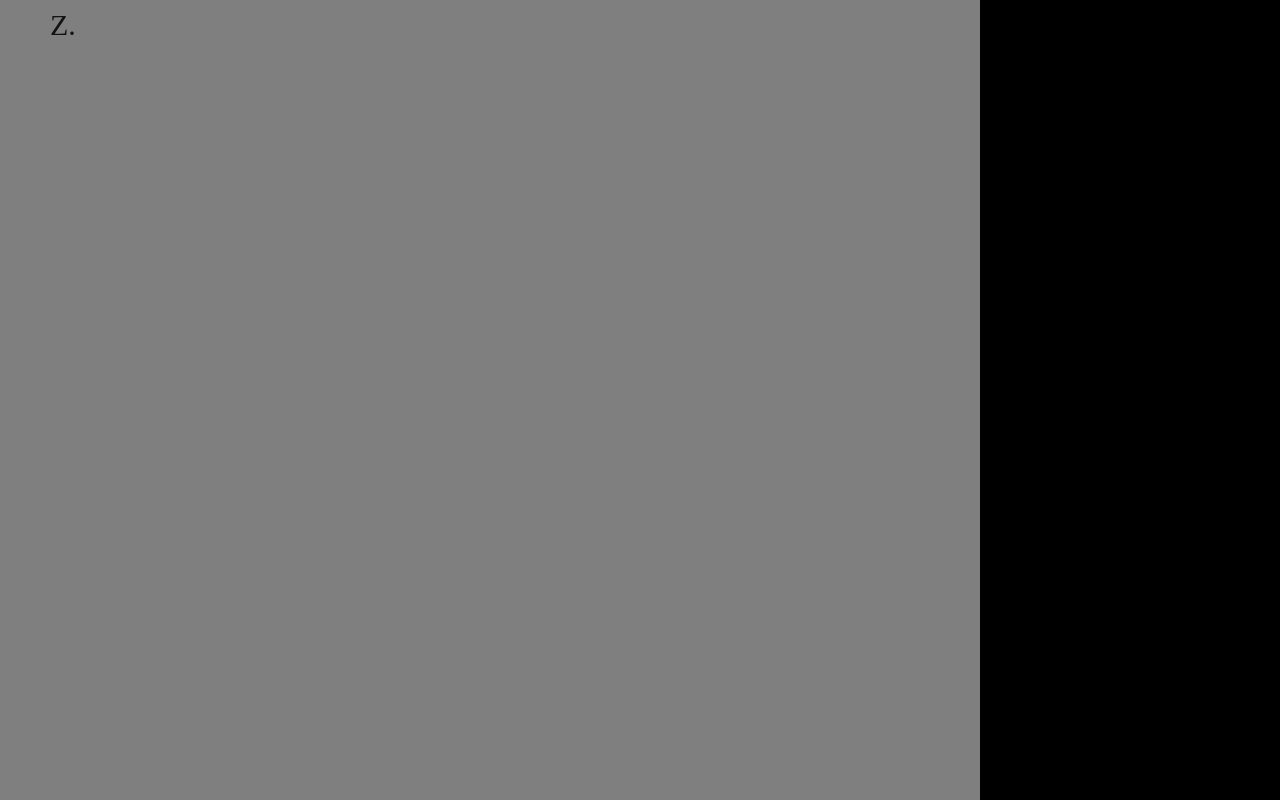
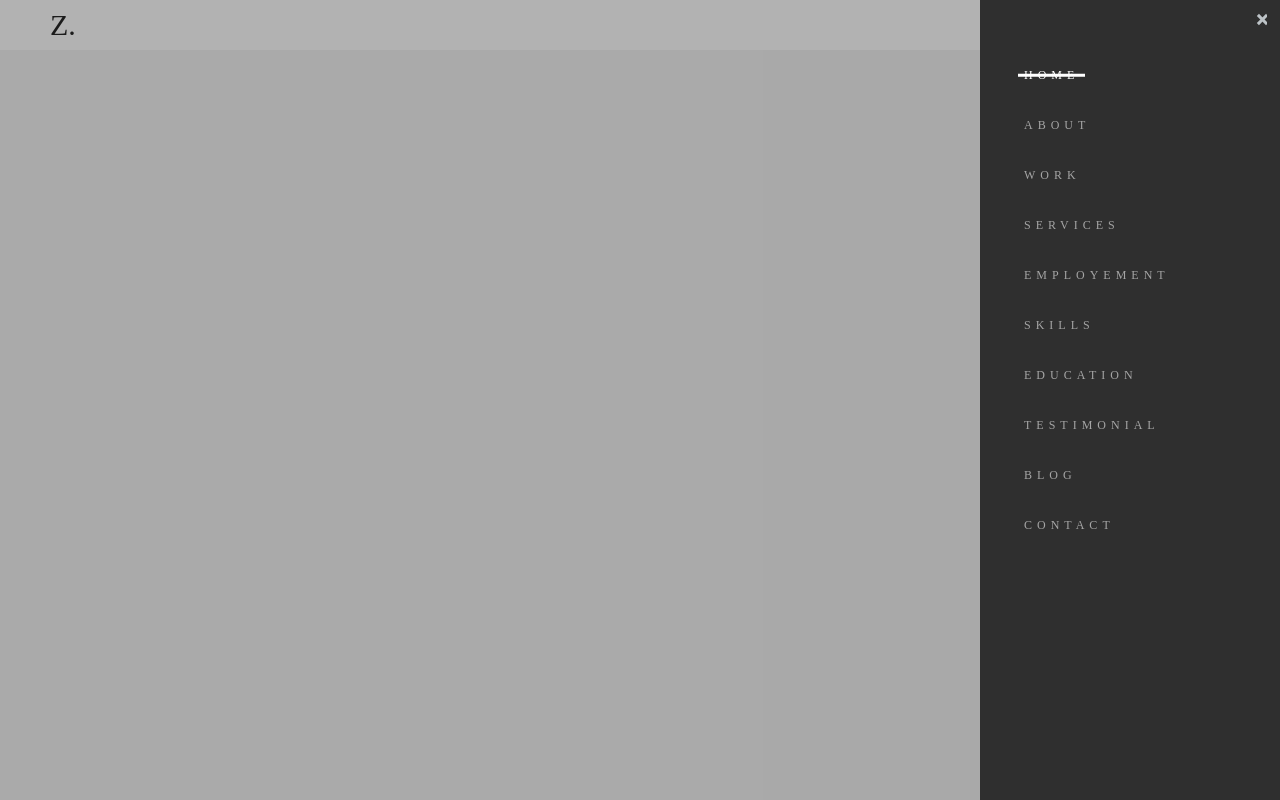
Before and after one commit to 313258196/personal-website, a React (Create React App) app: page / in a window 1280 px wide. Both pictures are taken after a click on the element 1213 px from the left and 25 px from the top of the page. Built offline with nearby package versions, Linux system fonts and the light colour scheme.

Commit message:
perfact: perfact animate effect

```diff
--- a/src/App.css
+++ b/src/App.css
@@ -1,3 +1,8 @@
 @import '~antd/dist/antd.css';
 
-.App {}
+.App {
+    background-color: #f3f3f3;
+    height: 100vh;
+    width: 100vw;
+    overflow: hidden;
+}
--- a/src/components/hTransition/_style.scss
+++ b/src/components/hTransition/_style.scss
@@ -92,41 +92,35 @@
 /*入场动画开始*/
 .nav-bar-enter,
 .nav-bar-appear {
-    opacity: 0;
-    margin-right: -400px;
+    margin-right: -300px;
 }
 
 /*入场动画过程*/
 .nav-bar-enter-active,
 .nav-bar-appear-active {
-    opacity: 1;
     margin-right: 0;
-    transition: all .5 s ease-in;
+    transition: all .8s cubic-bezier(0.7, 0, 0.3, 1);
 }
 
 /*入场动画结束*/
 .nav-bar-enter-done {
-    opacity: 1;
     margin-right: 0;
 }
 
 /*离场动画开始*/
 .nav-bar-exit {
-    opacity: 1;
     margin-right: 0;
 }
 
 /*离场动画过程*/
 .nav-bar-exit-active {
-    opacity: 0;
-    margin-right: -400px;
-    transition: all .5 s ease-out;
+    margin-right: -300px;
+    transition: all .4s cubic-bezier(0.7, 0, 0.3, 1);
 }
 
 /*离场动画结束*/
 .nav-bar-exit-done {
-    opacity: 0;
-    margin-right: -400px;
+    margin-right: -300px;
 }
 
 // nav-bar
--- a/src/pages/header/Header.tsx
+++ b/src/pages/header/Header.tsx
@@ -6,6 +6,7 @@ import {
     PlusOutlined
 } from '@ant-design/icons';
 import HTransition from "../../components/hTransition/HTransition";
+import { navMenu, NavMenuProps } from "./mock"
 
 export interface HeaderProps {
     className?: string
@@ -13,6 +14,23 @@ export interface HeaderProps {
 
 export const Header: FC<HeaderProps> = props => {
     let { className } = props
+
+    let navM: NavMenuProps[] = navMenu.map((item: String, index: Number) => ({
+        label: item,
+        active: index == 0
+    }))
+    const [navList, dispatchNavList] = useReducer((state: NavMenuProps[], action: { type: String, index: Number | string }) => {
+        switch (action.type) {
+            case "setActive":
+                state.forEach((item: any) => item.active = false)
+                state[action.index as any].active = true
+                // 更新引用地址，才会触发渲染
+                return [...state]
+            default:
+                return state
+        }
+    }, navM)
+
     let classes = classNames("header-block", className, {})
     const drawerStyleProps: React.CSSProperties = {
         backgroundColor: "#2f2f2f",
@@ -42,7 +60,7 @@ export const Header: FC<HeaderProps> = props => {
 
     return (
         <div className={classes}>
-            <span>Z.</span>
+            <span className="code">Z.</span>
             <div className="menu-btn" onClick={showDrawer}>
                 <span className="line line0"></span>
                 <span className="line line1"></span>
@@ -50,22 +68,24 @@ export const Header: FC<HeaderProps> = props => {
             </div>
 
             <HTransition visiable={visible} className="fixed-bg" unmountOnExit>
-                <div className="fixed-block"></div>
+                <div className="fixed-block" onClick={onClose}></div>
             </HTransition>
             <HTransition visiable={visibleNav} className="nav-bar" unmountOnExit>
-                <div className="nav-bar-block"></div>
+                <div className="nav-bar-block">
+                    {
+                        navList.map((item, index) => {
+                            let classes = classNames("nav-item", {
+                                "active": item.active
+                            })
+
+                            return <p className={classes} onClick={() => dispatchNavList({ type: "setActive", index })}>
+                                <span>{item.label}</span>
+                            </p>
+                        })
+                    }
+                    <button className="close-button" id="close-button" onClick={onClose}>Close Menu</button>
+                </div>
             </HTransition>
-
-            {/* <Drawer title="" placement="right" onClose={onClose} visible={visible} closable={false} drawerStyle={drawerStyleProps}>
-                <div className="close-block">
-                    <span className="close-box">
-                <PlusOutlined className="icon-close-out" style={{ color: "#bdc3c7",fontWeight:"700",fontSize:"18px" }} rotate={45} />
-                    </span>
-                </div>
-                <p>Some contents...</p>
-                <p>Some contents...</p>
-                <p>Some contents...</p>
-            </Drawer> */}
         </div>
     )
 }
--- a/src/pages/header/_style.scss
+++ b/src/pages/header/_style.scss
@@ -7,6 +7,11 @@
     display: flex;
     justify-content: space-between;
     align-items: center;
+    background-color: #ffffff;
+
+    .code {
+        cursor: pointer;
+    }
 
     .menu-btn {
         width: 34px;
@@ -21,6 +26,10 @@
             position: absolute;
             top: 0;
             left: 0;
+
+            &.line0 {
+                border-width: 2px;
+            }
 
             &.line1 {
                 top: 9px;
@@ -45,7 +54,7 @@
     .fixed-block {
         width: 100vw;
         height: 100vh;
-        background-color: rgba($color: #000000, $alpha: .5);
+        background-color: rgba($color: #000000, $alpha: .3);
         position: fixed;
         left: 0;
         top: 0;
@@ -58,6 +67,101 @@
         position: fixed;
         right: 0;
         top: 0;
-        background-color: rgba($color: #000000, $alpha: 1);
+        background-color: #2f2f2f;
+        padding: 40px 24px;
+        box-sizing: border-box;
+        z-index: 1100;
+
+        .close-button {
+            width: 13px;
+            height: 13px;
+            position: absolute;
+            right: 13px;
+            top: 13px;
+            overflow: hidden;
+            text-indent: 13px;
+            font-size: 0.75em;
+            border: none;
+            background-color: transparent;
+            color: transparent;
+            cursor: pointer;
+
+            &:hover {
+
+                &::before,
+                &::after {
+                    background-color: #fff;
+                }
+
+            }
+
+            &::before,
+            &::after {
+                content: '';
+                position: absolute;
+                width: 3px;
+                height: 100%;
+                top: 0;
+                left: 50%;
+                background-color: #bdc3c7;
+                @include transi($property: background-color);
+            }
+
+            &::before {
+                -webkit-transform: rotate(45deg);
+                transform: rotate(45deg);
+            }
+
+            &::after {
+                -webkit-transform: rotate(-45deg);
+                transform: rotate(-45deg);
+            }
+        }
+
+        .nav-item {
+            color: #a5a5a5;
+            margin-left: 10px;
+            font-weight: 400;
+            font-size: 12px;
+            letter-spacing: 5px;
+            text-transform: uppercase;
+            margin-bottom: 20px;
+            padding: 10px;
+            height: 30px;
+            cursor: pointer;
+            @include transi($property: color);
+
+            &:hover {
+                color: #fff;
+            }
+
+            span {
+                display: inline-block;
+                position: relative;
+
+                &::after {
+                    content: "";
+                    display: block;
+                    height: 2.5px;
+                    background-color: #fff;
+                    position: absolute;
+                    top: 50%;
+                    left: -10%;
+                    transform: translateY(-50%);
+                    width: 0%;
+
+                    @include transi($property: width,$duration: 0.3s);
+                }
+            }
+
+            &.active {
+                color: #fff;
+                span {
+                    &::after {
+                        width: 120%;
+                    }
+                }
+            }
+        }
     }
 }
--- /dev/null
+++ b/src/pages/header/mock.ts
@@ -0,0 +1,17 @@
+export interface NavMenuProps {
+    label:String
+    active:Boolean
+}
+
+export const navMenu = [
+    "HOME",
+    "ABOUT",
+    "WORK",
+    "SERVICES",
+    "EMPLOYEMENT",
+    "SKILLS",
+    "EDUCATION",
+    "TESTIMONIAL",
+    "BLOG",
+    "CONTACT",
+]
--- /dev/null
+++ b/src/styles/_visiable.scss
@@ -0,0 +1,49 @@
+// mixins
+@mixin transi($property: all, $duration: 0.2s, $timing: linear, $delay: 0s) {
+    transition: $property $duration $timing $delay;
+}
+
+@mixin ellipsis() {
+    white-space: nowrap;
+    text-overflow: ellipsis;
+    overflow: hidden;
+    word-break: break-all;
+}
+
+@mixin ellipsisLine($line: 1) {
+    display: -webkit-box;
+    overflow: hidden;
+    /*! autoprefixer: ignore next */
+    -webkit-box-orient: vertical;
+    /* autoprefixer: on */
+    -webkit-line-clamp: $line;
+    text-overflow: ellipsis;
+}
+
+@mixin scroll($barBgColor: #EDEDED, $barColor: $themeColor) {
+    $barW: 10px;
+
+    scrollbar-width: thin;
+    scrollbar-color: $barColor $barBgColor;
+
+    &::-webkit-scrollbar {
+        width: $barW;
+        background: $barBgColor;
+    }
+
+    &::-webkit-scrollbar-thumb {
+        width: $barW;
+        background: $barColor;
+    }
+
+}
+
+@mixin hiddened() {
+    visibility: hidden;
+    opacity: 0;
+}
+
+@mixin visiabled() {
+    visibility: visible;
+    opacity: 1;
+}
--- a/src/styles/index.scss
+++ b/src/styles/index.scss
@@ -1,3 +1,5 @@
+@import "./visiable";
+
 // components hDrawer
 @import "../components/hDrawer/style";
 
```
